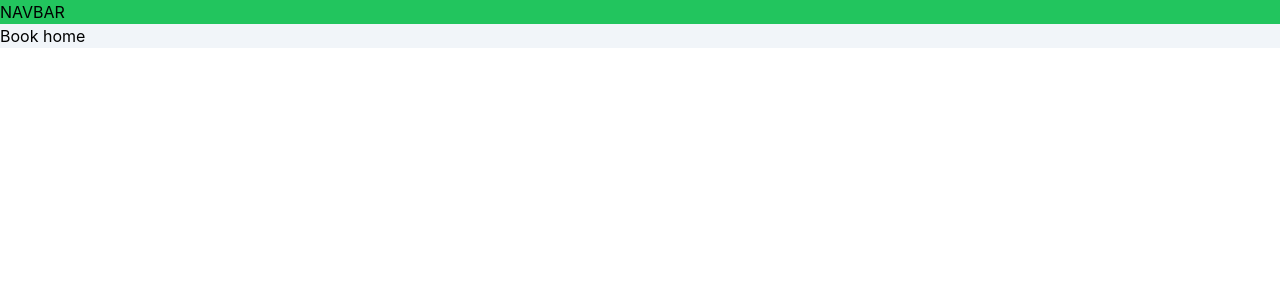
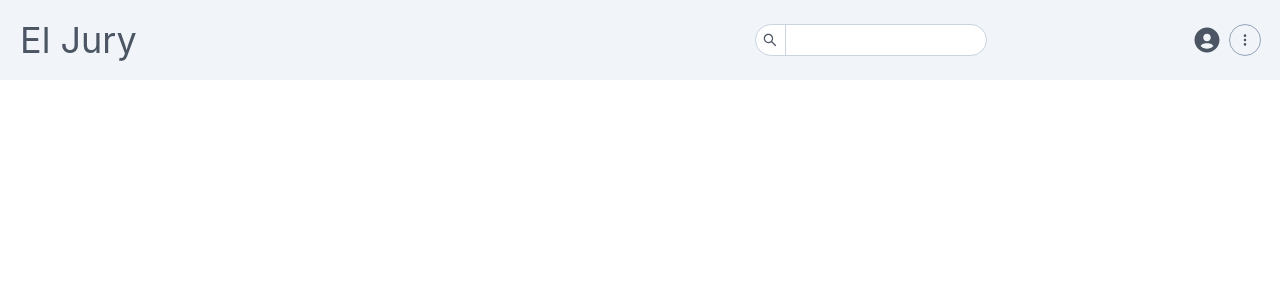
Before and after one commit to thugperfect/elJury, a React (Create React App) app in the folder client/: page /book in a window 1280 px wide. Shown: the top 300 px of the page. Built offline with nearby package versions, Linux system fonts and the light colour scheme.

Commit message:
searchbar

```diff
--- a/client/src/App.css
+++ b/client/src/App.css
@@ -9,6 +9,12 @@
   }
 }
 
+.bottom-border{
+  border-bottom: 1px solid rgb(168, 162, 162);
+}
+.out-r{
+  border-right:  1px solid rgb(168, 162, 162);
+}
 ::-webkit-scrollbar{
   width: 5px;
 }
--- a/client/src/App.js
+++ b/client/src/App.js
@@ -2,7 +2,7 @@
 import './App.css';
 import {createBrowserRouter,createRoutesFromElements,Link,RouterProvider,Route} from 'react-router-dom'
 import Home from './pages/Home';
-import BookHome from './pages/BookHome';
+import BookHome from './components/BookHome';
 import Index from './pages/Index';
 import useSizeProvider from './components/useSizeProvider';
 import Signup from './pages/Signup';
--- a/client/src/pages/BookHome.js
+++ b/client/src/components/BookHome.js
@@ -3,7 +3,7 @@ import React from 'react'
 const BookHome = () => {
   return (
     <div>
-      <h1>Book home</h1>
+
     </div>
   )
 }
--- a/client/src/components/Navbar.js
+++ b/client/src/components/Navbar.js
@@ -1,12 +1,26 @@
-import React from 'react'
+import React, { useRef } from "react";
+import { BsGear, BsThreeDotsVertical } from "react-icons/bs";
+import { AiOutlineSearch } from "react-icons/ai";
+import { BiSolidUserCircle } from "react-icons/bi";
+const Navbar = () => {
+  const searchRef = useRef()
+  return (
+    <div className="w-full h-[80px] bg-slate-100 dark:bg-zinc-800 text-gray-600 dark:text-white flex justify-between items-center px-2 md:px-5">
+      <div className="text-2xl md:text-4xl flex items-center gap-3">
+        <div>El Jury</div>
+      </div>
+      <div></div>
+      <div></div>
+      <div className="flex rounded-lg">
+        <div onClick={()=>searchRef.current.focus()} className="w-[30px] out-r bg-white rounded-l-full dark:bg-zinc-950 outline outline-1 outline-slate-300 dark:outline-slate-500 flex justify-center items-center" ><AiOutlineSearch/></div>
+        <input type="text" ref={searchRef} name="" id="" className="h-[30px] w-[200px] rounded-r-full dark:bg-zinc-950 outline outline-1 outline-slate-300 dark:outline-slate-500 px-2" />
+      </div>
+      <div className="flex gap-2 items-center">
+        <BiSolidUserCircle className="w-[20px] h-[20px] md:w-[30px] md:h-[30px]" />
+        <BsThreeDotsVertical className="w-[20px] h-[20px] md:w-[30px] md:h-[30px] rounded-full outline outline-1 outline-slate-400 p-2" />
+      </div>
+    </div>
+  );
+};
 
-const Navbar = () => {
-  return (
-    <div>
-      <h1 className='bg-green-500'>NAVBAR</h1>
-
-    </div>
-  )
-}
-
-export default Navbar
+export default Navbar;
```
